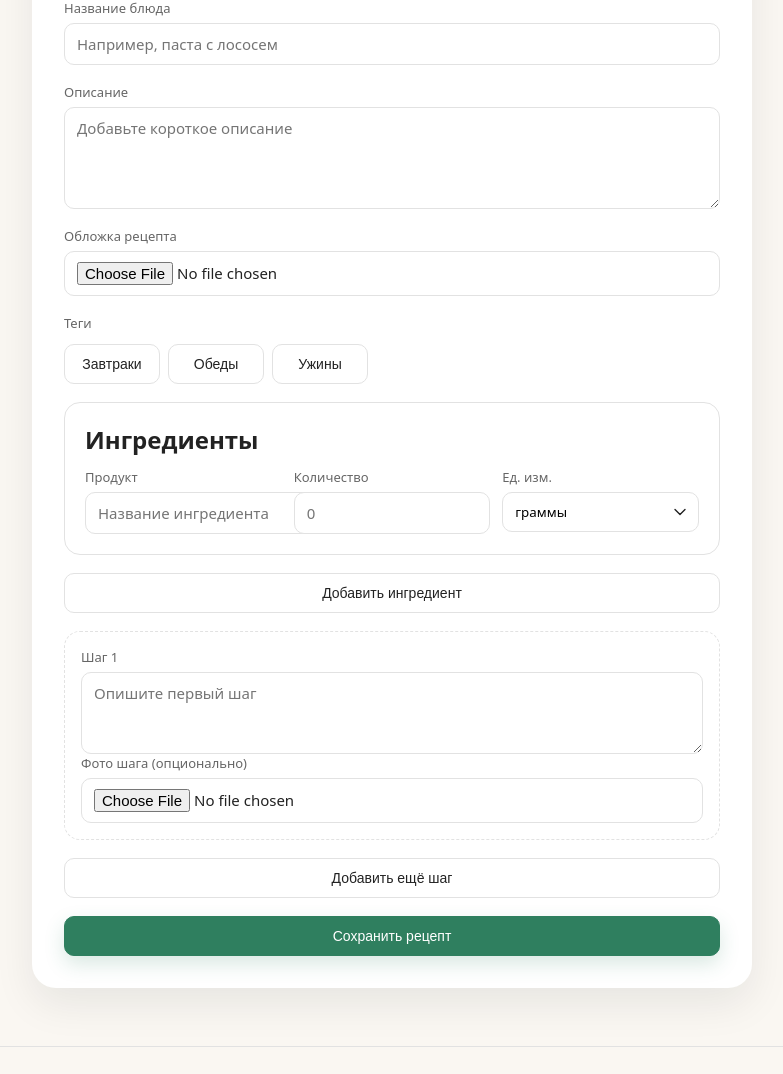
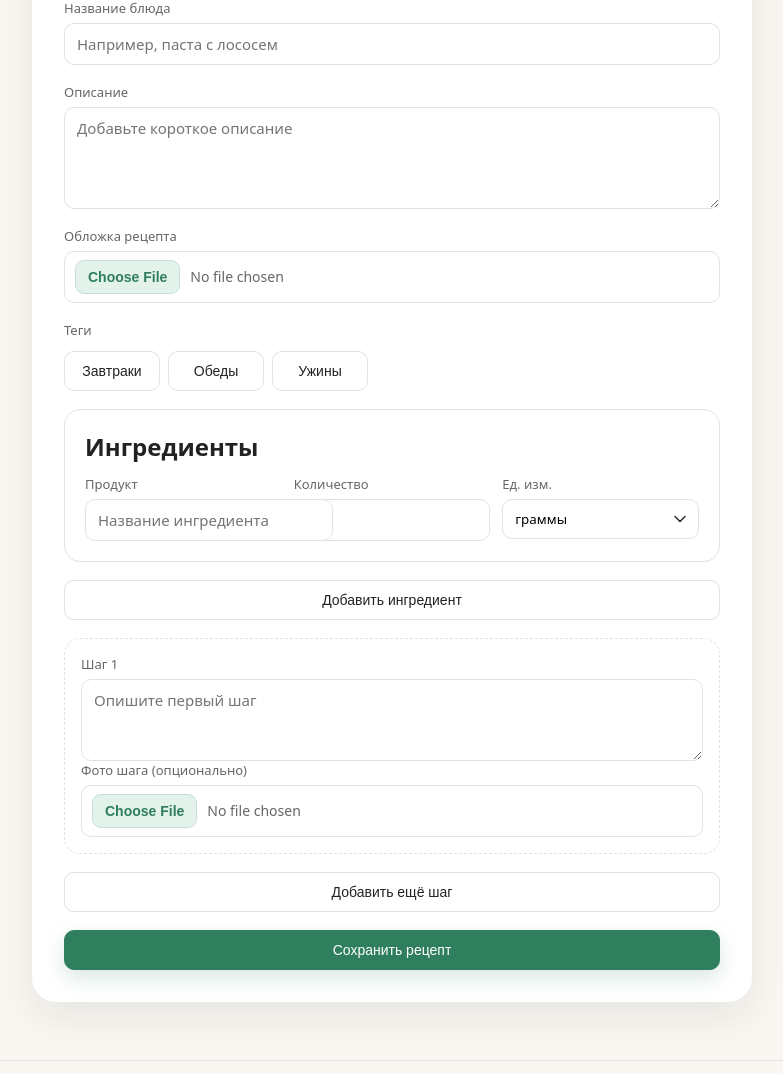
Before and after one commit to Tomich37/foodplanner, a FastAPI app: page /recipes/new in a window 1280 px wide. Shown: the part 332-1406 px from the top of the page, without its empty margins (248-1031 px from the left). Run offline with FastAPI, Linux system fonts and the light colour scheme; the visitor is signed in with stand-in values (Sample User, id 1); data comes from the database, SQL or seed files in the repository; data that the repository does not hold is empty; parts of the project's set-up code (start-up, migrations or seed data) failed here and were passed over.

Commit message:
Работа над кнопками и предложением ингридиентов

```diff
--- a/app/core/config.py
+++ b/app/core/config.py
@@ -16,7 +16,7 @@ class Settings:
             "postgresql+asyncpg://postgres:postgres@localhost:5432/foodplanner",
         )
         self.secret_key = os.getenv("SECRET_KEY", "foodplanner-secret-key")
-        self.static_version = os.getenv("STATIC_VERSION", "1")
+        self.static_version = os.getenv("STATIC_VERSION", "24022026")
 
 
 settings = Settings()
--- a/static/css/pages/recipe_form.css
+++ b/static/css/pages/recipe_form.css
@@ -55,6 +55,100 @@
 .ingredient-row:last-of-type {
     border-bottom: none;
     padding-bottom: 0;
+}
+
+.autocomplete {
+    position: relative;
+}
+
+.autocomplete__list {
+    position: absolute;
+    top: calc(100% + 6px);
+    left: 0;
+    right: 0;
+    display: none;
+    flex-direction: column;
+    max-height: 220px;
+    overflow-y: auto;
+    border: 1px solid var(--border);
+    border-radius: 12px;
+    background: #fff;
+    box-shadow: 0 14px 28px rgba(15, 23, 42, 0.14);
+    z-index: 12;
+}
+
+.autocomplete__list button {
+    border: 0;
+    border-bottom: 1px solid #f0f2f5;
+    background: #fff;
+    text-align: left;
+    padding: 10px 12px;
+    cursor: pointer;
+    display: flex;
+    align-items: center;
+    justify-content: space-between;
+    gap: 12px;
+}
+
+.autocomplete__list button:last-child {
+    border-bottom: 0;
+}
+
+.autocomplete__list button:hover,
+.autocomplete__list button:focus {
+    background: var(--accent-soft);
+    outline: none;
+}
+
+.autocomplete__name {
+    font-size: 14px;
+    color: var(--text-main);
+}
+
+.autocomplete__meta {
+    font-size: 12px;
+    color: var(--text-muted);
+    white-space: nowrap;
+}
+
+.recipe-form__form input[type="file"] {
+    width: 100%;
+    border: 1px solid var(--border);
+    border-radius: var(--radius-md);
+    padding: 8px 10px;
+    background: #fff;
+    color: var(--text-muted);
+    font-size: 14px;
+}
+
+.recipe-form__form input[type="file"]::file-selector-button {
+    border: 1px solid #c8dfd3;
+    border-radius: 9px;
+    padding: 8px 12px;
+    margin-right: 10px;
+    background: var(--accent-soft);
+    color: var(--accent);
+    font-weight: 600;
+    cursor: pointer;
+    transition: background 0.15s ease, border-color 0.15s ease, transform 0.1s ease;
+}
+
+.recipe-form__form input[type="file"]::-webkit-file-upload-button {
+    border: 1px solid #c8dfd3;
+    border-radius: 9px;
+    padding: 8px 12px;
+    margin-right: 10px;
+    background: var(--accent-soft);
+    color: var(--accent);
+    font-weight: 600;
+    cursor: pointer;
+    transition: background 0.15s ease, border-color 0.15s ease, transform 0.1s ease;
+}
+
+.recipe-form__form input[type="file"]::file-selector-button:hover,
+.recipe-form__form input[type="file"]::-webkit-file-upload-button:hover {
+    background: #d4eee2;
+    border-color: var(--accent);
 }
 
 .recipe-form__steps {
--- a/static/js/recipe_form.js
+++ b/static/js/recipe_form.js
@@ -23,6 +23,14 @@
         document.querySelector("input[name='existing_step_images']")
     );
     let stepCount = stepsWrapper.querySelectorAll(".recipe-step").length || 0;
+    const unitLabels = {
+        g: "граммы",
+        ml: "мл",
+        tbsp: "ст. л.",
+        tsp: "ч. л.",
+        pcs: "штуки",
+        taste: "по вкусу",
+    };
 
     const createStepTemplate = (index) => {
         const existingHidden = isEditForm
@@ -84,8 +92,15 @@
             currentSuggestions.forEach((item) => {
                 const option = document.createElement("button");
                 option.type = "button";
-                option.textContent = item.name;
                 option.dataset.unit = item.unit;
+                const nameEl = document.createElement("span");
+                nameEl.className = "autocomplete__name";
+                nameEl.textContent = item.name;
+                const metaEl = document.createElement("span");
+                metaEl.className = "autocomplete__meta";
+                metaEl.textContent = unitLabels[item.unit] || item.unit || "";
+                option.appendChild(nameEl);
+                option.appendChild(metaEl);
                 option.addEventListener("click", () => applySuggestion(item));
                 list.appendChild(option);
             });
```
